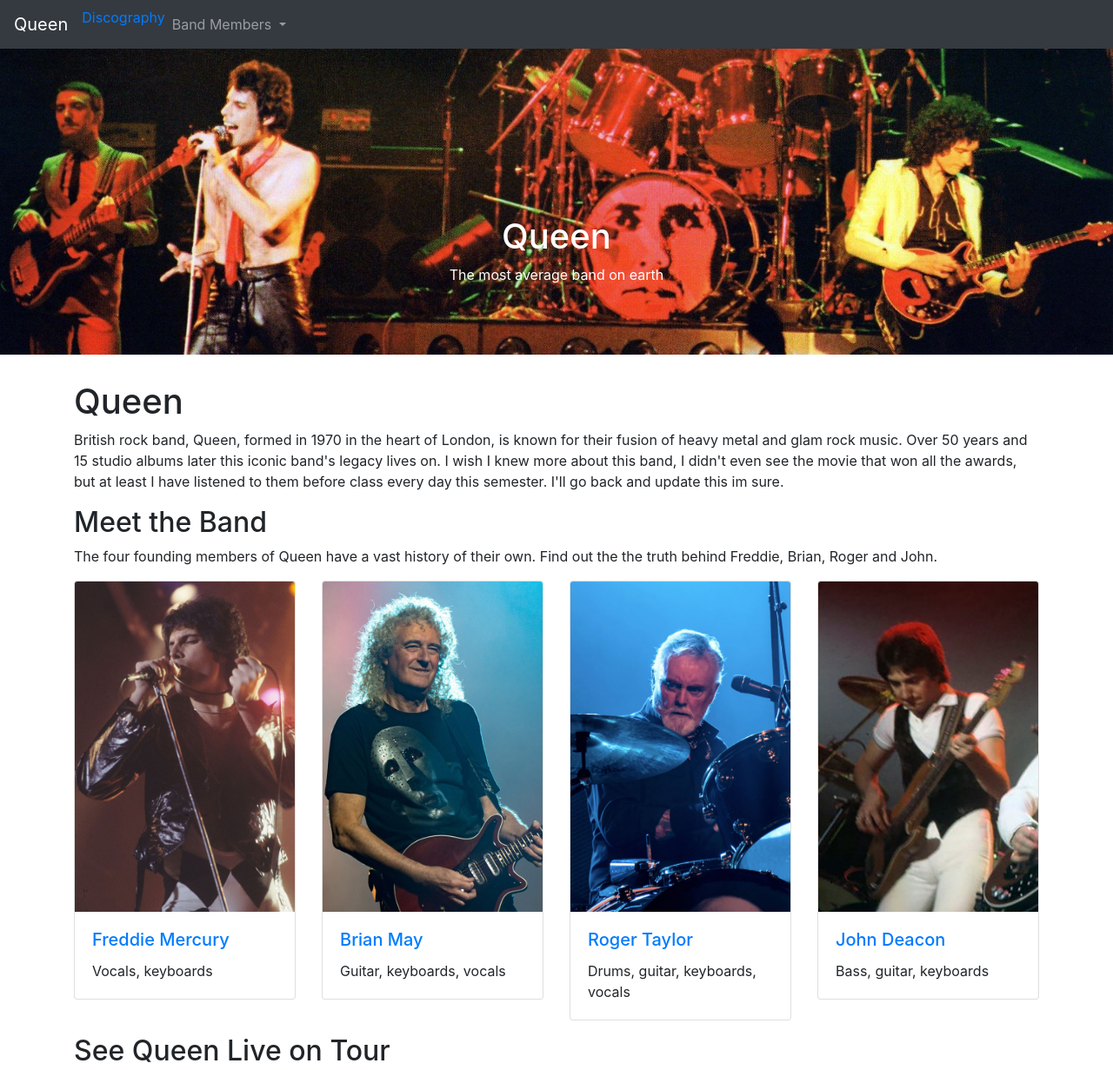
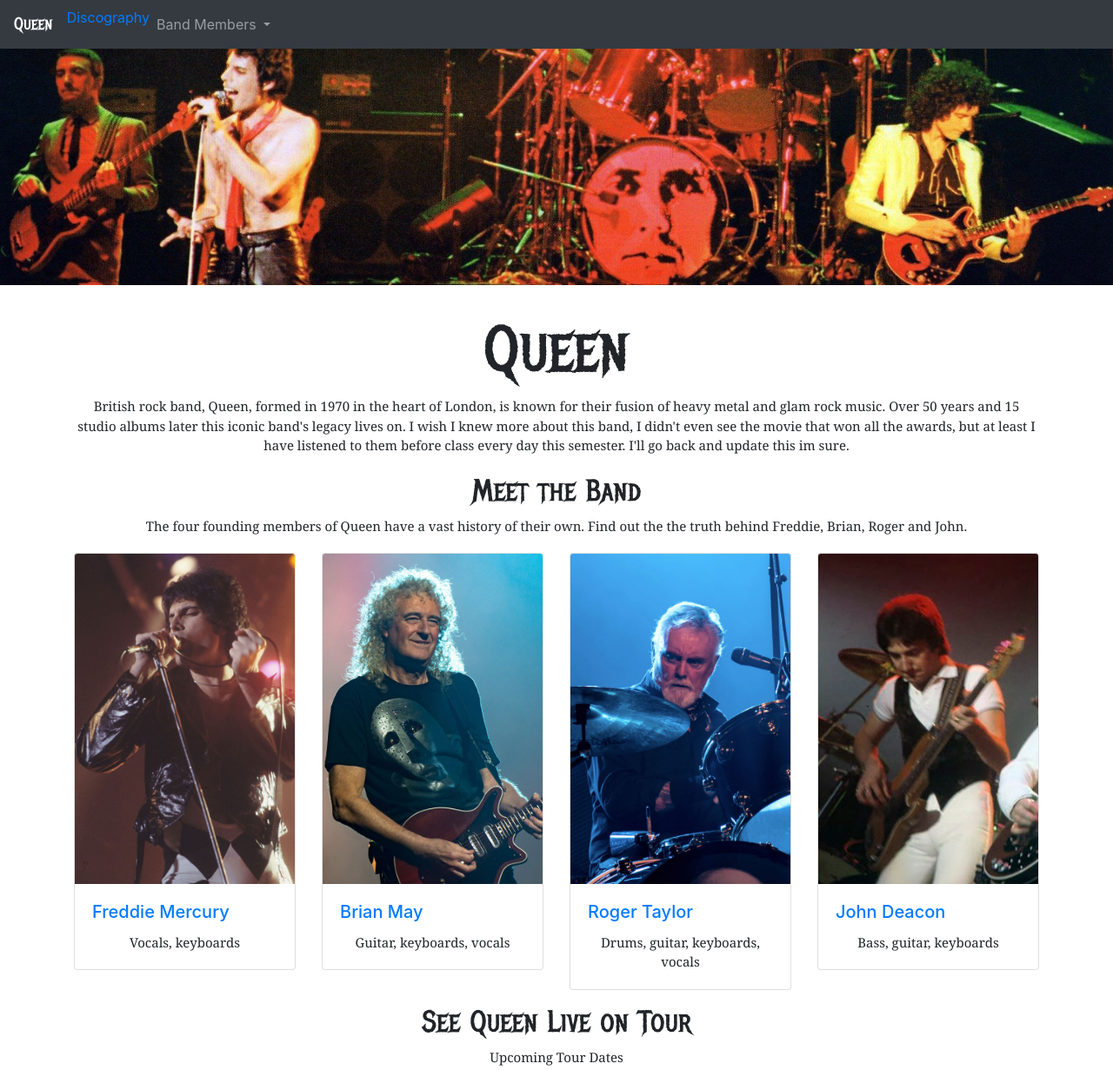
Before and after one commit to emmabittnerr/emma-final-project, a website: page src/njk/index.njk in a window 1280 px wide. Shown: the top 1231 px of the page at 87% size. Drawn offline with nearby package versions, Linux system fonts and the light colour scheme; files that its build step writes are made by us from their sources; files whose address does not match are found by name.

Commit message:
make it pretty

```diff
--- a/src/njk/_includes/jumbotron.njk
+++ b/src/njk/_includes/jumbotron.njk
@@ -1,4 +1,4 @@
 <div class="jumbotron jumbotron-fluid banner text-center">
-  <h1>Queen</h1>
-  <p>The most average band on earth</p>
+  <h1></h1>
+  <p></p>
 </div>
--- a/src/njk/_templates/base.njk
+++ b/src/njk/_templates/base.njk
@@ -8,6 +8,8 @@
     <meta http-equiv="X-UA-Compatible" content="IE=edge"/>
     <meta name="viewport" content="width=device-width, initial-scale=1, maximum-scale=1">
     <link rel="stylesheet" href="{{ relative_path }}css/main.css">
+    <link rel="preconnect" href="https://fonts.gstatic.com">
+    <link href="https://fonts.googleapis.com/css2?family=Metal+Mania&display=swap" rel="stylesheet">
   </head>
   <body>
     {% include "_includes/nav.njk" %}
--- a/src/njk/index.njk
+++ b/src/njk/index.njk
@@ -14,7 +14,7 @@
     {% for member in queen.members %}
       <div class="col-sm-6 col-lg-3">
         <div class="card mb-3">
-          <img src="../img/members/{{ member.image }}" alt="{{ member.name }}" class="card-img-top">
+          <img src="img/members/{{ member.image }}" alt="{{ member.name }}" class="card-img-top">
           <div class="card-body">
             <h5 class="card-title"><a href="members/{{ member.slug }}.html">{{ member.name }}</a></h5>
             <p class="card-text"> {{ member.instruments }}</p>
--- /dev/null
+++ b/src/scss/_member.scss
@@ -0,0 +1,14 @@
+.row {
+ p{
+   text-align: center;
+   font-size: 15px;
+ }
+}
+// how the FUCK do i center the names???????
+.card {
+  h5 {
+  text-align: center;
+  font-size: 20px;
+  font-family: 'Metal Mania', cursive;
+  }
+}
--- a/src/scss/_nav.scss
+++ b/src/scss/_nav.scss
@@ -3,3 +3,22 @@
 .navbar {
   margin-bottom: 0px;
 }
+
+.navbar-brand {
+  font-family: 'Metal Mania', cursive;
+}
+// nav {
+//   ul {
+//     margin: 0;
+//     padding: 0;
+//     list-style: none;
+//   }
+//   li {
+//     display: inline-block;
+//   }
+//   a {
+//     display: block;
+//     padding: 6px 12px;
+//     text-decoration: none;
+//   }
+// }
--- a/src/scss/main.scss
+++ b/src/scss/main.scss
@@ -22,6 +22,21 @@
 @import "nav";
 @import "jumbotron";
 
-h3 {
-  font-size: 1.5rem;
+.container {
+  h1{
+  font-size: 75px;
+  text-align: center;
+  font-family: 'Metal Mania', cursive;
+  }
+  h2 {
+  font-size: 35px;
+  text-align: center;
+  font-family: 'Metal Mania', cursive;
+  }
+  p{
+  font-size: 15px;
+  text-align: center;
+  font-family: Georgia, 'Times New Roman', Times, serif;
+  margin-bottom: 20px;
+  }
 }
```
Also changed, not shown: docs/books/the-clown.html (+4 -2 lines), docs/books/the-hearing-trumpet.html (+4 -2 lines), docs/books/the-shipping-news.html (+4 -2 lines), docs/members/brian-may.html (+4 -2 lines), docs/members/freddie-mercury.html (+4 -2 lines), docs/members/john-deacon.html (+4 -2 lines), docs/members/roger-taylor.html (+4 -2 lines), src/scss/_table.scss (added, +10 -0 lines), docs/css/main.css, docs/discography.html, docs/example-index.html, docs/index.html, src/scss/_bios.scss (added).
